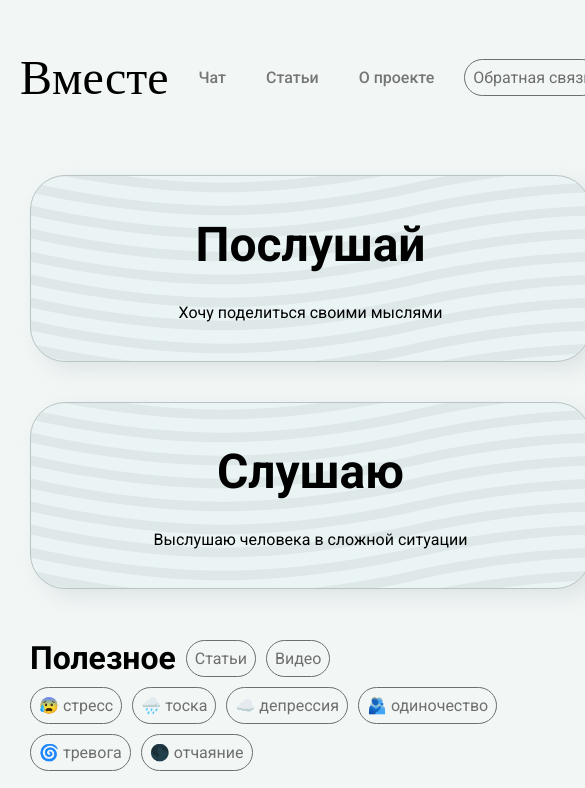
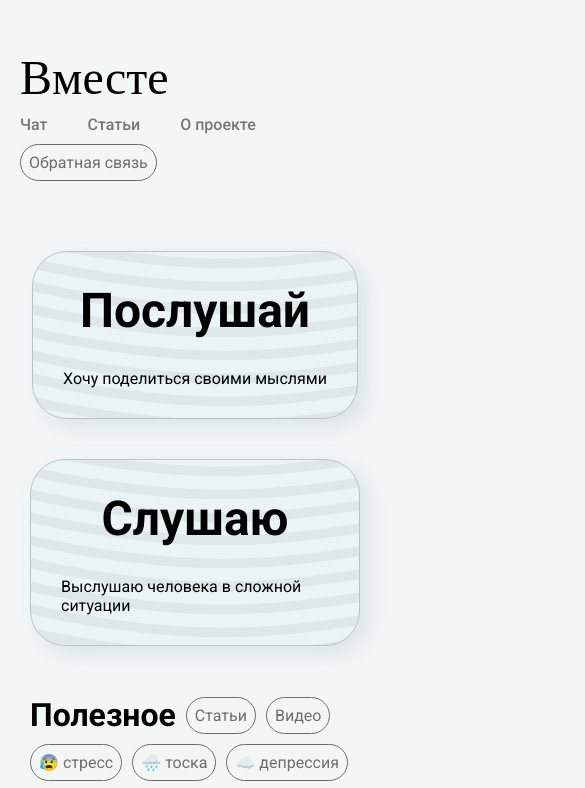
Before and after one commit to ryzone1/petHelpWebApp, a plain HTML site: page index.html in a window 390 px wide. Shown: the top 788 px of the page, 585 px wide, since content can reach past the window. Drawn offline with Linux system fonts and the light colour scheme; a web font is replaced by a local one.

Commit message:
правлю адаптив

```diff
--- a/style/main.css
+++ b/style/main.css
@@ -3,6 +3,8 @@ html {
     background-color: rgb(242, 247, 246);
     scroll-behavior: smooth;
     font-family: "Roboto", sans-serif;
+    font-size: 1rem;
+    max-width: 100%;
 }
 .page {
     margin-top: 30px;
@@ -15,6 +17,7 @@ html {
     flex-direction: column;
     gap: 50px;
     padding: 30px;
+    overflow-x: hidden;
 }
 
 .icons {
@@ -49,10 +52,12 @@ html {
 
 .header {
     display: flex;
+    flex-wrap: wrap;
     flex-direction: row;
     align-items: center;
     justify-content: space-between;
     padding: 20px 20px 0 20px;
+    gap: 10px;
 }
 
 .header_logo {
@@ -72,9 +77,11 @@ html {
 
 
 .listen_section {
-  display: grid;
-  grid-template-columns: repeat(auto-fit, minmax(min(400px, 100%), 1fr));
-  gap: 40px;
+    display: flex;
+    flex-wrap: wrap;
+    justify-content: space-evenly;
+    align-items: center;
+    gap: 40px;
 }
 
 
@@ -137,7 +144,7 @@ html {
 
 .articles_list {
     display: grid;
-    grid-template-columns: repeat(auto-fit, minmax(min(380px, 100%), 1fr));
+    grid-template-columns: repeat(auto-fit, minmax(min(280px, 100%), 1fr));
     gap: 25px;
 }
 
```
